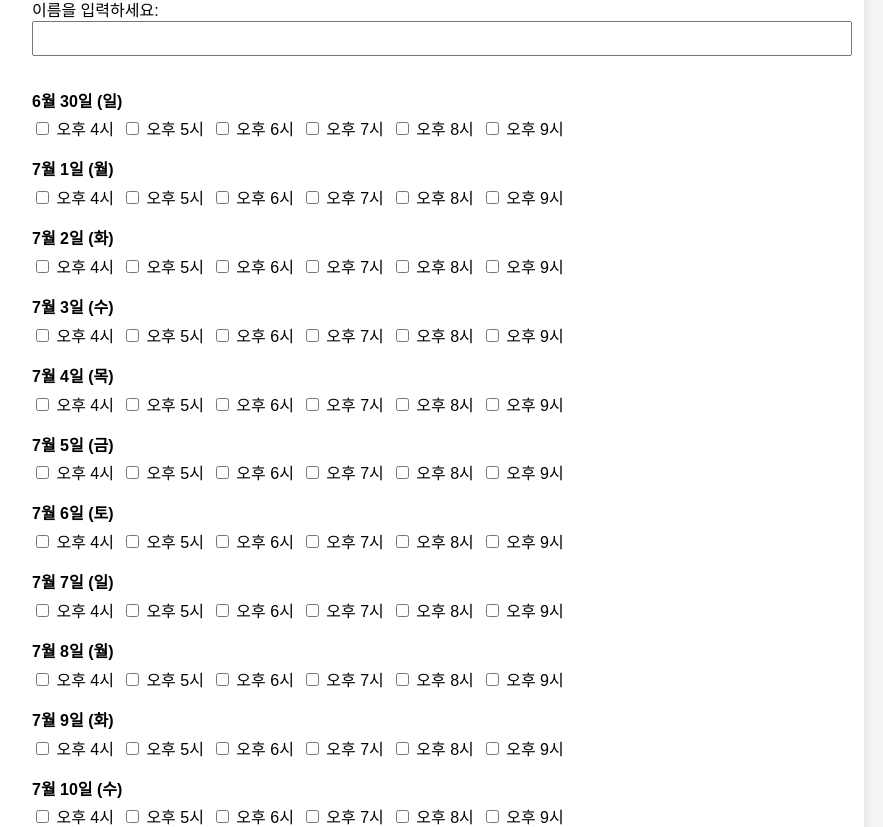
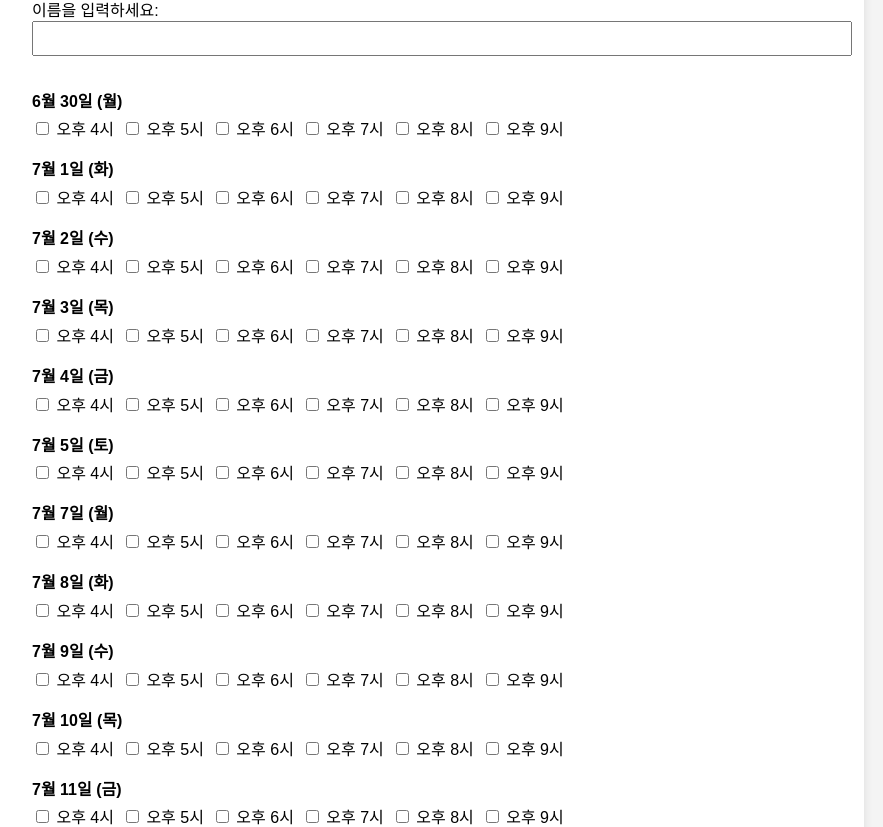
Before and after one commit to theOrd1997/datevote, a plain HTML site: page index.html in a window 1280 px wide. Shown: the part 155-982 px from the top of the page, without its empty margins (208-1091 px from the left). Drawn offline with nearby package versions, Linux system fonts and the light colour scheme; no server answers.

Commit message:
Update index.html

```diff
--- a/index.html
+++ b/index.html
@@ -47,9 +47,9 @@
 
 <script>
   const dateList = [
-    "6월 30일 (일)", "7월 1일 (월)", "7월 2일 (화)", "7월 3일 (수)", "7월 4일 (목)",
-    "7월 5일 (금)", "7월 6일 (토)", "7월 7일 (일)", "7월 8일 (월)", "7월 9일 (화)",
-    "7월 10일 (수)", "7월 11일 (목)"
+    "6월 30일 (월)", "7월 1일 (화)", "7월 2일 (수)", "7월 3일 (목)", "7월 4일 (금)",
+    "7월 5일 (토)", "7월 7일 (월)", "7월 8일 (화)", "7월 9일 (수)", "7월 10일 (목)",
+    "7월 11일 (금)","7월 11일 (토)"
   ];
   const timeList = ["오후 4시", "오후 5시", "오후 6시", "오후 7시", "오후 8시", "오후 9시"];
 
```
